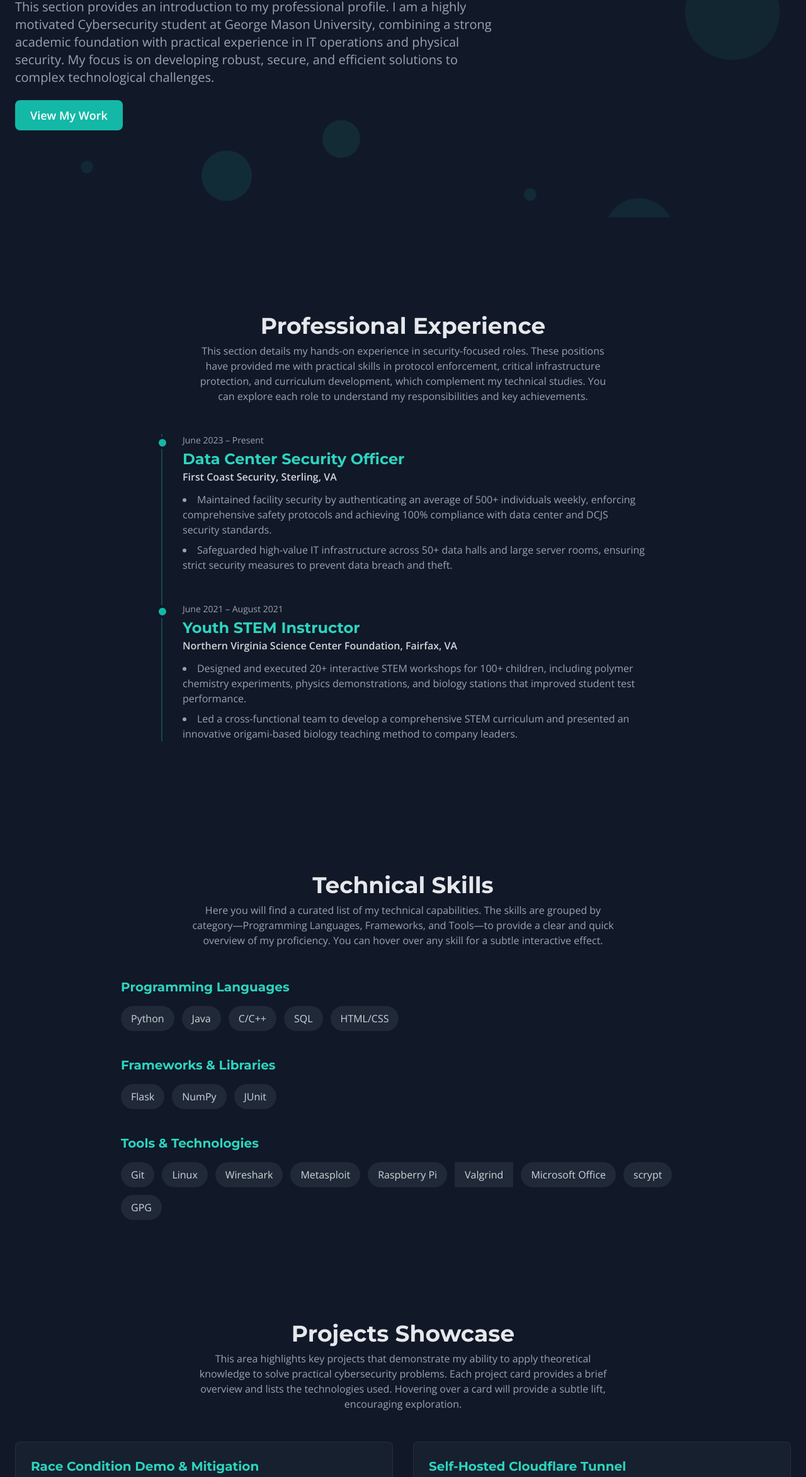
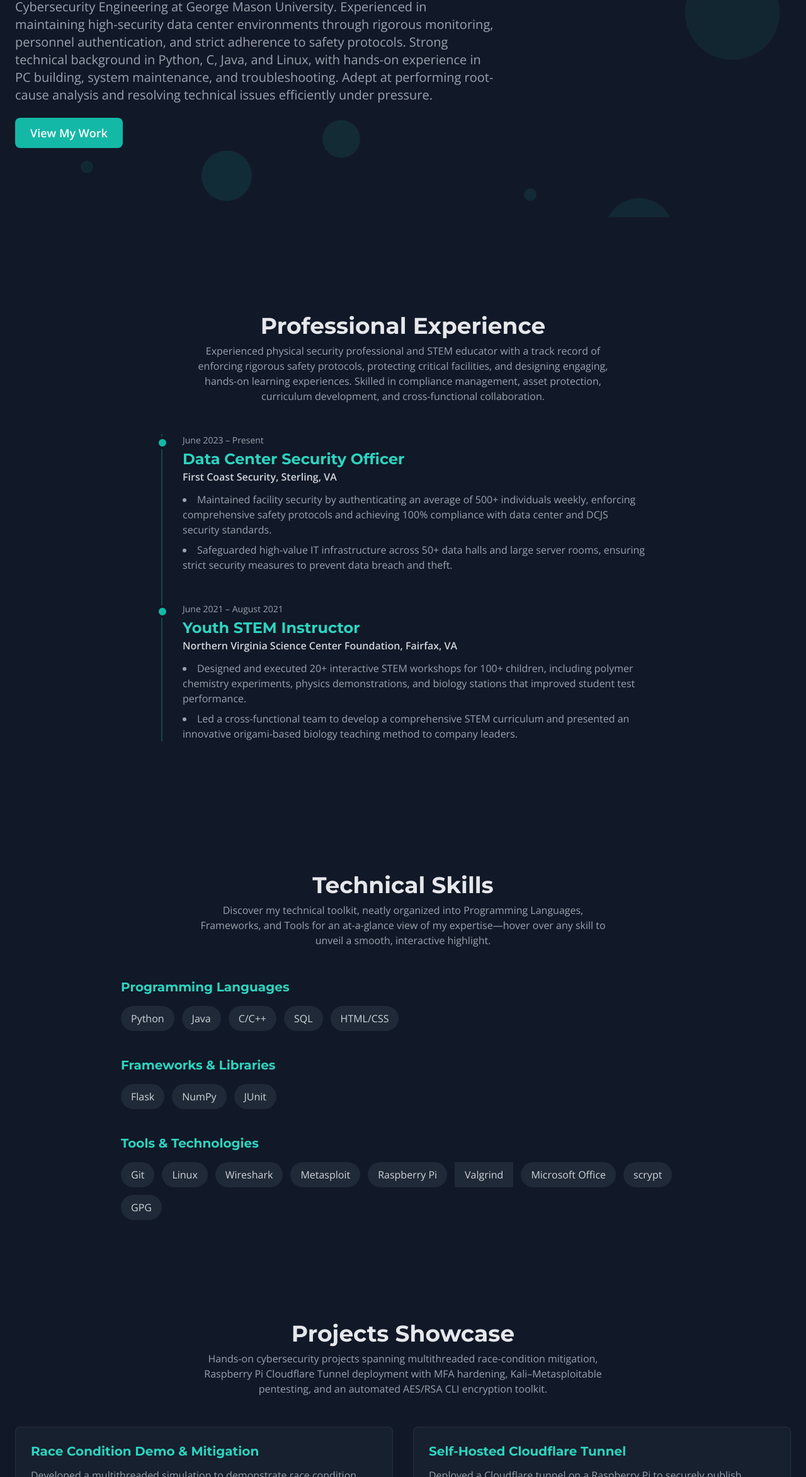
Before and after one commit to ericuceda/ericuceda.github.io, a plain HTML site: page index.html in a window 1280 px wide. Shown: the part 455-2800 px from the top of the page at 63% size. Drawn offline with nearby package versions, Linux system fonts and the light colour scheme.

Commit message:
Update index.html

```diff
--- a/index.html
+++ b/index.html
@@ -139,7 +139,7 @@
                 <div>
                     <h1 class="text-5xl md:text-7xl font-black text-white leading-tight mb-4">Cybersecurity Engineer & Security Professional</h1>
                     <p class="text-lg md:text-xl text-gray-400 max-w-3xl mb-8">
-                        This section provides an introduction to my professional profile. I am a highly motivated Cybersecurity student at George Mason University, combining a strong academic foundation with practical experience in IT operations and physical security. My focus is on developing robust, secure, and efficient solutions to complex technological challenges.
+                        Proactive and detail-oriented cybersecurity student pursuing an M.S. in Cybersecurity Engineering at George Mason University. Experienced in maintaining high-security data center environments through rigorous monitoring, personnel authentication, and strict adherence to safety protocols. Strong technical background in Python, C, Java, and Linux, with hands-on experience in PC building, system maintenance, and troubleshooting. Adept at performing root-cause analysis and resolving technical issues efficiently under pressure.
                     </p>
                     <a href="#projects" class="bg-teal-500 hover:bg-teal-600 text-white font-bold py-3 px-6 rounded-lg text-lg transition-colors duration-300">View My Work</a>
                 </div>
@@ -147,7 +147,7 @@
 
             <section id="experience" class="py-20">
                 <h2 class="text-4xl font-bold text-center mb-2">Professional Experience</h2>
-                <p class="text-center text-gray-400 mb-12 max-w-2xl mx-auto">This section details my hands-on experience in security-focused roles. These positions have provided me with practical skills in protocol enforcement, critical infrastructure protection, and curriculum development, which complement my technical studies. You can explore each role to understand my responsibilities and key achievements.</p>
+                <p class="text-center text-gray-400 mb-12 max-w-2xl mx-auto">Experienced physical security professional and STEM educator with a track record of enforcing rigorous safety protocols, protecting critical facilities, and designing engaging, hands-on learning experiences. Skilled in compliance management, asset protection, curriculum development, and cross-functional collaboration.</p>
                 <div class="max-w-3xl mx-auto">
                     <div class="relative border-l-2 border-teal-500/30">
                         <div class="mb-12 pl-8 relative">
@@ -176,7 +176,7 @@
 
             <section id="skills" class="py-20">
                 <h2 class="text-4xl font-bold text-center mb-2">Technical Skills</h2>
-                 <p class="text-center text-gray-400 mb-12 max-w-2xl mx-auto">Here you will find a curated list of my technical capabilities. The skills are grouped by category—Programming Languages, Frameworks, and Tools—to provide a clear and quick overview of my proficiency. You can hover over any skill for a subtle interactive effect.</p>
+                 <p class="text-center text-gray-400 mb-12 max-w-2xl mx-auto">Discover my technical toolkit, neatly organized into Programming Languages, Frameworks, and Tools for an at-a-glance view of my expertise—hover over any skill to unveil a smooth, interactive highlight.</p>
                 <div class="max-w-4xl mx-auto">
                     <div class="mb-10">
                         <h3 class="text-xl font-bold text-teal-400 mb-4">Programming Languages</h3>
@@ -215,7 +215,7 @@
 
             <section id="projects" class="py-20">
                 <h2 class="text-4xl font-bold text-center mb-2">Projects Showcase</h2>
-                <p class="text-center text-gray-400 mb-12 max-w-2xl mx-auto">This area highlights key projects that demonstrate my ability to apply theoretical knowledge to solve practical cybersecurity problems. Each project card provides a brief overview and lists the technologies used. Hovering over a card will provide a subtle lift, encouraging exploration.</p>
+                <p class="text-center text-gray-400 mb-12 max-w-2xl mx-auto">Hands-on cybersecurity projects spanning multithreaded race-condition mitigation, Raspberry Pi Cloudflare Tunnel deployment with MFA hardening, Kali–Metasploitable pentesting, and an automated AES/RSA CLI encryption toolkit.</p>
                 <div class="grid md:grid-cols-2 gap-8">
                     <div class="bg-gray-800/50 p-6 rounded-lg border border-gray-700/50 transition-transform transition-shadow duration-300 hover:-translate-y-2 hover:shadow-2xl hover:shadow-teal-500/10">
                         <h3 class="text-xl font-bold text-teal-400 mb-3">Race Condition Demo & Mitigation</h3>
@@ -242,12 +242,12 @@
 
              <section id="education" class="py-20">
                 <h2 class="text-4xl font-bold text-center mb-2">Education</h2>
-                 <p class="text-center text-gray-400 mb-12 max-w-2xl mx-auto">My academic background forms the theoretical core of my expertise. This section outlines my formal education, including my current degree program in Cybersecurity Engineering and relevant coursework that has equipped me with fundamental and advanced security concepts.</p>
+                 <p class="text-center text-gray-400 mb-12 max-w-2xl mx-auto">BSc Cybersecurity Engineering Major at George Mason University—core coursework in network security, cryptography, secure software, OS security, incident response, cloud security, and risk governance; Honors Diploma, Broad Run High School.</p>
                 <div class="max-w-3xl mx-auto grid md:grid-cols-1 gap-8">
                      <div class="bg-gray-800/50 p-6 rounded-lg border border-gray-700/50">
                         <h3 class="text-xl font-bold text-teal-400">Bachelor's in Cybersecurity Engineering</h3>
                         <p class="font-semibold text-gray-300">George Mason University, Fairfax, VA</p>
-                        <p class="text-sm text-gray-400 mb-3">Expected December 2026 | GPA: 3.56</p>
+                        <p class="text-sm text-gray-400 mb-3">Expected December 2026</p>
                         <p class="text-gray-400"><strong class="text-gray-300">Relevant Coursework:</strong> Network & Internet Security, Cryptography, Secure Software Development, OS Security, Incident Response, Cloud Security, Risk Assessment & Governance.</p>
                     </div>
                      <div class="bg-gray-800/50 p-6 rounded-lg border border-gray-700/50">
```
